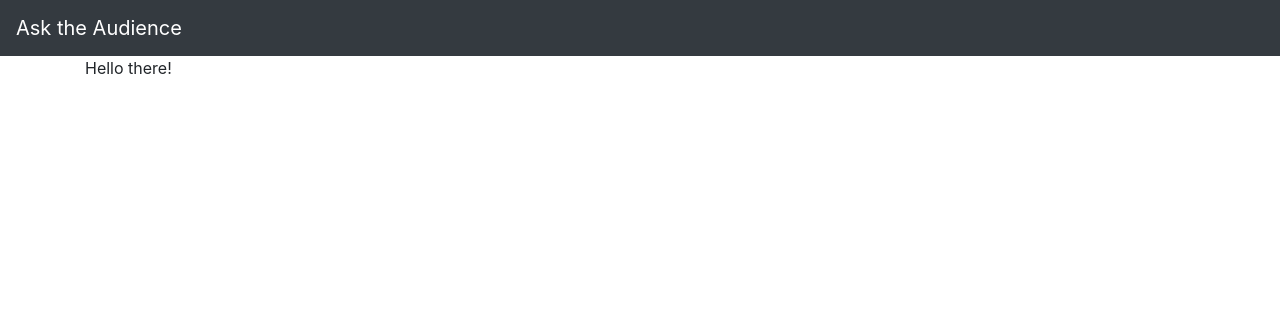
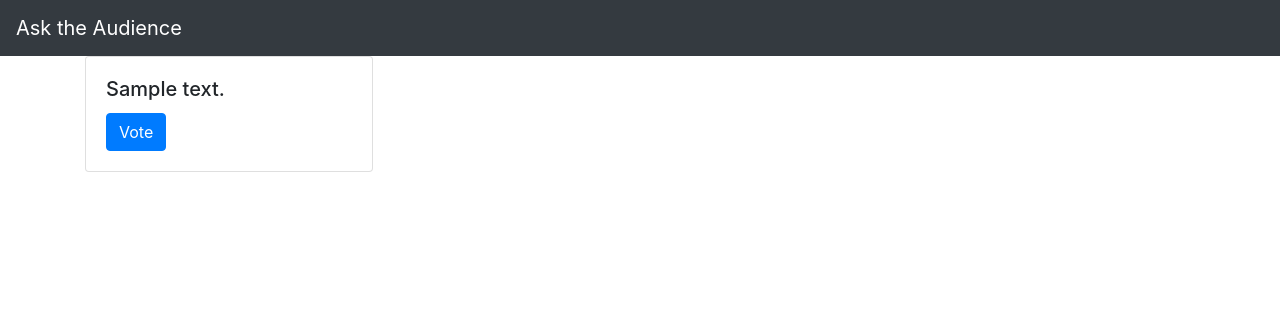
Before and after one commit to iperenc/AskTheAudience, a Django app: page / in a window 1280 px wide. Shown: the top 316 px of the page. Run offline with Django 3.2, Linux system fonts and the light colour scheme; tables that the repository leaves empty hold one stand-in row (values such as "Sample post"); some libraries are stand-ins or nearby versions.

Commit message:
display of questions, redirect to voting page

```diff
--- a/AskTheAudience/Questionnaires/models.py
+++ b/AskTheAudience/Questionnaires/models.py
@@ -4,3 +4,6 @@ from django.db import models
 class Question(models.Model):
     text = models.CharField(max_length=200)
     creation_date = models.DateTimeField()
+
+    def __str__(self):
+        return self.text
--- a/AskTheAudience/Questionnaires/urls.py
+++ b/AskTheAudience/Questionnaires/urls.py
@@ -6,5 +6,6 @@ app_name = 'questionnaires'
 
 urlpatterns = [
     path('', views.index, name='index'),
+    path('vote.html', views.vote, name='vote'),
 
 ]
--- a/AskTheAudience/Questionnaires/views.py
+++ b/AskTheAudience/Questionnaires/views.py
@@ -1,5 +1,14 @@
-from django.shortcuts import render
+from django.shortcuts import get_object_or_404, render
+from Questionnaires.models import Question
 
 # Create your views here.
 def index(request):
-    return render(request, "Questionnaires/index.html")
+    question_list = Question.objects.all()
+    stuff_for_frontend = {
+        'question_list' : question_list,
+    }
+    return render(request, "Questionnaires/index.html", stuff_for_frontend)
+
+def vote(request):
+    question = get_object_or_404(Question, pk=request.GET['question_id'])
+    return render(request, "Questionnaires/vote.html", {'question' : question})
--- a/AskTheAudience/templates/Questionnaires/index.html
+++ b/AskTheAudience/templates/Questionnaires/index.html
@@ -2,6 +2,26 @@
 
 {% block content %}
 
-Hello there!
+<div class="row">
+  {% for item in question_list %}
+  <div class="col s4">
+    <div class="card" style="width: 18rem;">
+      <!-- <img src="..." class="card-img-top" alt="..."> -->
+      <div class="card-body">
+        <h5 class="card-title">{{item.text}}</h5>
+        <!--
+        <p class="card-text">Some quick example text to build on the card title and make up the bulk of the card's content.</p>
+        -->
+        <form action="/vote.html" method="get">
+          <button class="btn btn-primary" type="submit" name="question_id" value="{{item.id}}">Vote</button>
+
+        </form>
+        <!-- <a href="/vote/{{ item.id }}" class="btn btn-primary">Answear</a> -->
+      </div>
+    </div>
+  </div>
+  {% endfor %}
+</div>
+
 
 {% endblock content %}
```
Also changed, not shown: AskTheAudience/templates/Questionnaires/vote.html (added, +11 -0 lines), AskTheAudience/Questionnaires/migrations/0001_initial.py (added).
